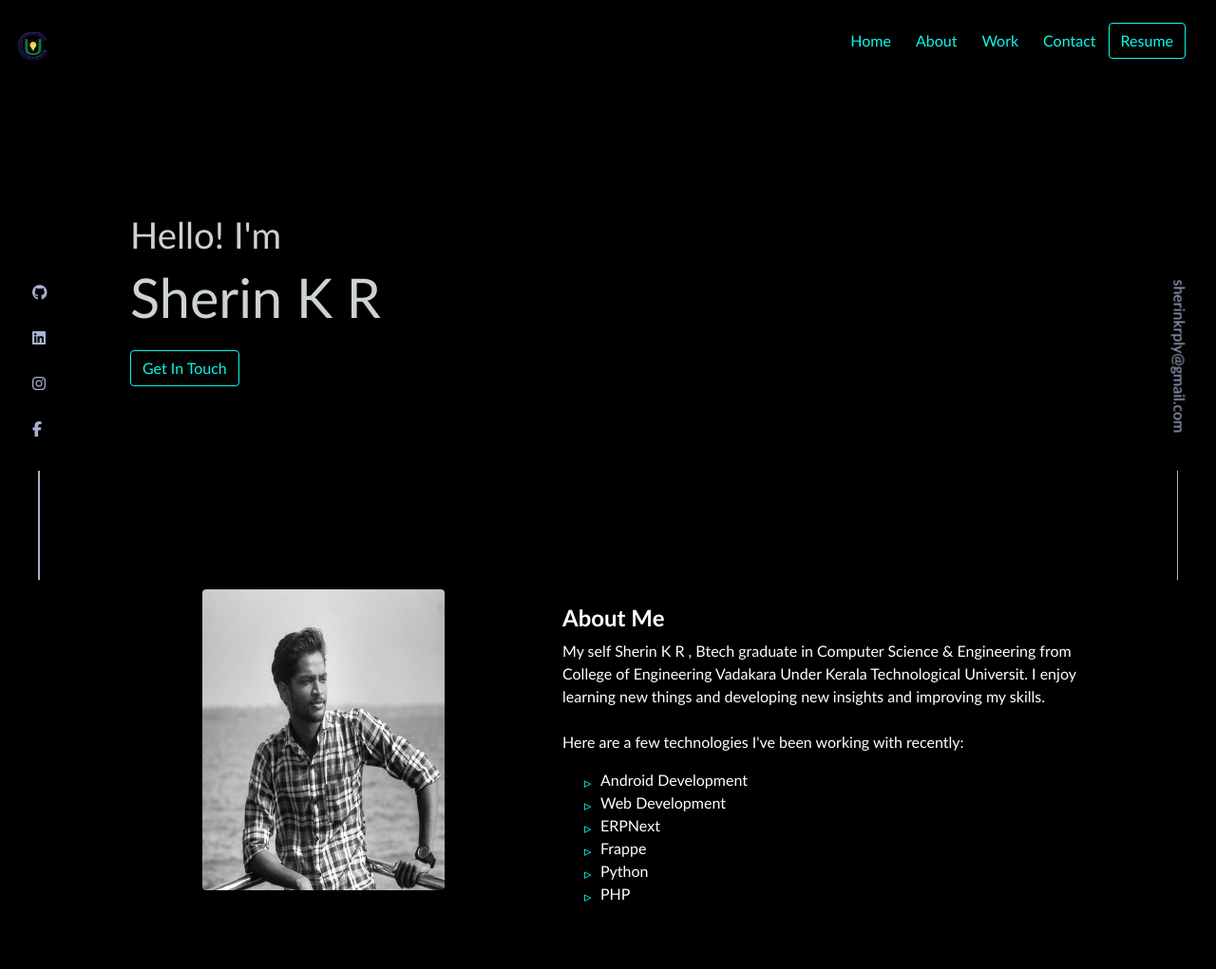
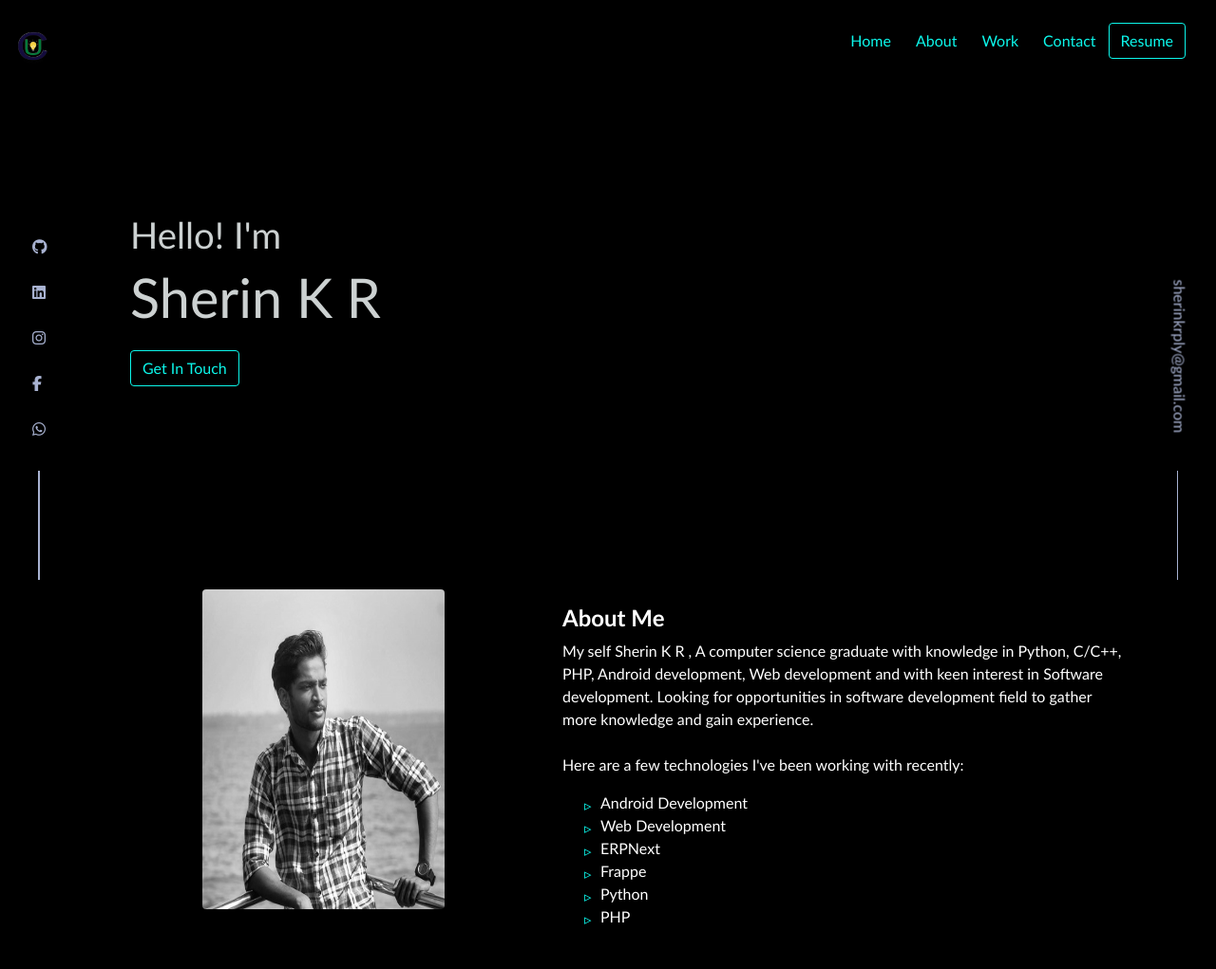
Before and after one commit to SherinKR/SherinKR.github.io, a plain HTML site: page index.html in a window 1280 px wide. Shown: the top 1021 px of the page at 95% size. Drawn offline with nearby package versions, Linux system fonts and the light colour scheme.

Commit message:
Some minor modifications

```diff
--- a/style.css
+++ b/css/style.css
@@ -146,22 +146,28 @@ section{
 .github{
     z-index: 10;
     position: fixed;
-    top: 18.5rem;
+    top: 15.5rem;
     left: 34px;
 }
 .linkedin{
     z-index: 10;
     position: fixed;
-    top: 21.5rem;
+    top: 18.5rem;
     left: 34px;
 }
 .insta{
     z-index: 10;
     position: fixed;
+    top: 21.5rem;
+    left: 34px;
+}
+.facebook{
+    z-index: 10;
+    position: fixed;
     top: 24.5rem;
     left: 34px;
 }
-.pinterest{
+.whatsapp{
     z-index: 10;
     position: fixed;
     top: 27.5rem;
--- a/index.html
+++ b/index.html
@@ -7,8 +7,8 @@
   <title>Sherin K R</title>
   <link rel="icon" href="images/codeuniq.png" type="image/png" sizes="16x16">
   <link rel="stylesheet" href="https://maxcdn.bootstrapcdn.com/bootstrap/4.0.0/css/bootstrap.min.css" integrity="sha384-Gn5384xqQ1aoWXA+058RXPxPg6fy4IWvTNh0E263XmFcJlSAwiGgFAW/dAiS6JXm" crossorigin="anonymous">
-  <link href="ionicons.min.css" rel="stylesheet">
-  <link href="style.css" rel="stylesheet">
+  <link href="css/ionicons.min.css" rel="stylesheet">
+  <link href="css/style.css" rel="stylesheet">
   <script src="https://code.jquery.com/jquery-3.2.1.slim.min.js" integrity="sha384-KJ3o2DKtIkvYIK3UENzmM7KCkRr/rE9/Qpg6aAZGJwFDMVNA/GpGFF93hXpG5KkN" crossorigin="anonymous"></script>
   <script src="https://cdnjs.cloudflare.com/ajax/libs/popper.js/1.12.9/umd/popper.min.js" integrity="sha384-ApNbgh9B+Y1QKtv3Rn7W3mgPxhU9K/ScQsAP7hUibX39j7fakFPskvXusvfa0b4Q" crossorigin="anonymous"></script>
   <script src="https://maxcdn.bootstrapcdn.com/bootstrap/4.0.0/js/bootstrap.min.js" integrity="sha384-JZR6Spejh4U02d8jOt6vLEHfe/JQGiRRSQQxSfFWpi1MquVdAyjUar5+76PVCmYl" crossorigin="anonymous"></script>
@@ -64,7 +64,8 @@
     <a class="mailhovr github" href="https://github.com/SherinKR"><i class="fab fa-github h6" aria-hidden="true"></i></a>
     <a class="mailhovr linkedin" href="https://www.linkedin.com/in/sherin-k-r-544970157/"><i class="fab fa-linkedin h6" aria-hidden="true"></i></a>
     <a class="mailhovr insta" href="https://www.instagram.com/sherin_kr"><i class="fa fa-instagram h6" aria-hidden="true"></i></a>
-    <a class="mailhovr pinterest" href="https://www.facebook.com/sherinkrpayyoli/"><i class="fa fa-facebook h6" aria-hidden="true"></i></a>
+    <a class="mailhovr facebook" href="https://www.facebook.com/sherinkrpayyoli/"><i class="fa fa-facebook h6" aria-hidden="true"></i></a>
+    <a class="mailhovr whatsapp" href="https://wa.me/917559922829?text=Hi+From+Portfolio"><i class="fa fa-whatsapp h6" aria-hidden="true"></i></a>
   </div>
 </div>
 
@@ -97,7 +98,7 @@
 
       <div class="col-lg-7 p-4">
         <h4><strong>About Me</strong></h4>
-        <p>My self Sherin K R , Btech graduate in Computer Science & Engineering from College of Engineering Vadakara Under Kerala Technological Universit. I enjoy learning new things and developing new insights and improving my skills.
+        <p>My self Sherin K R , A computer science graduate with knowledge in Python, C/C++, PHP, Android development, Web development and with keen interest in Software development. Looking for opportunities in software development field to gather more knowledge and gain experience.
           <br><br>
           Here are a few technologies I've been working with recently:
           <ul>
```
Also changed, not shown: css/ionicons.css (renamed from ionicons.css), css/ionicons.min.css (renamed from ionicons.min.css), 1 other file. Lines whose indentation alone changed are shown as unchanged.
